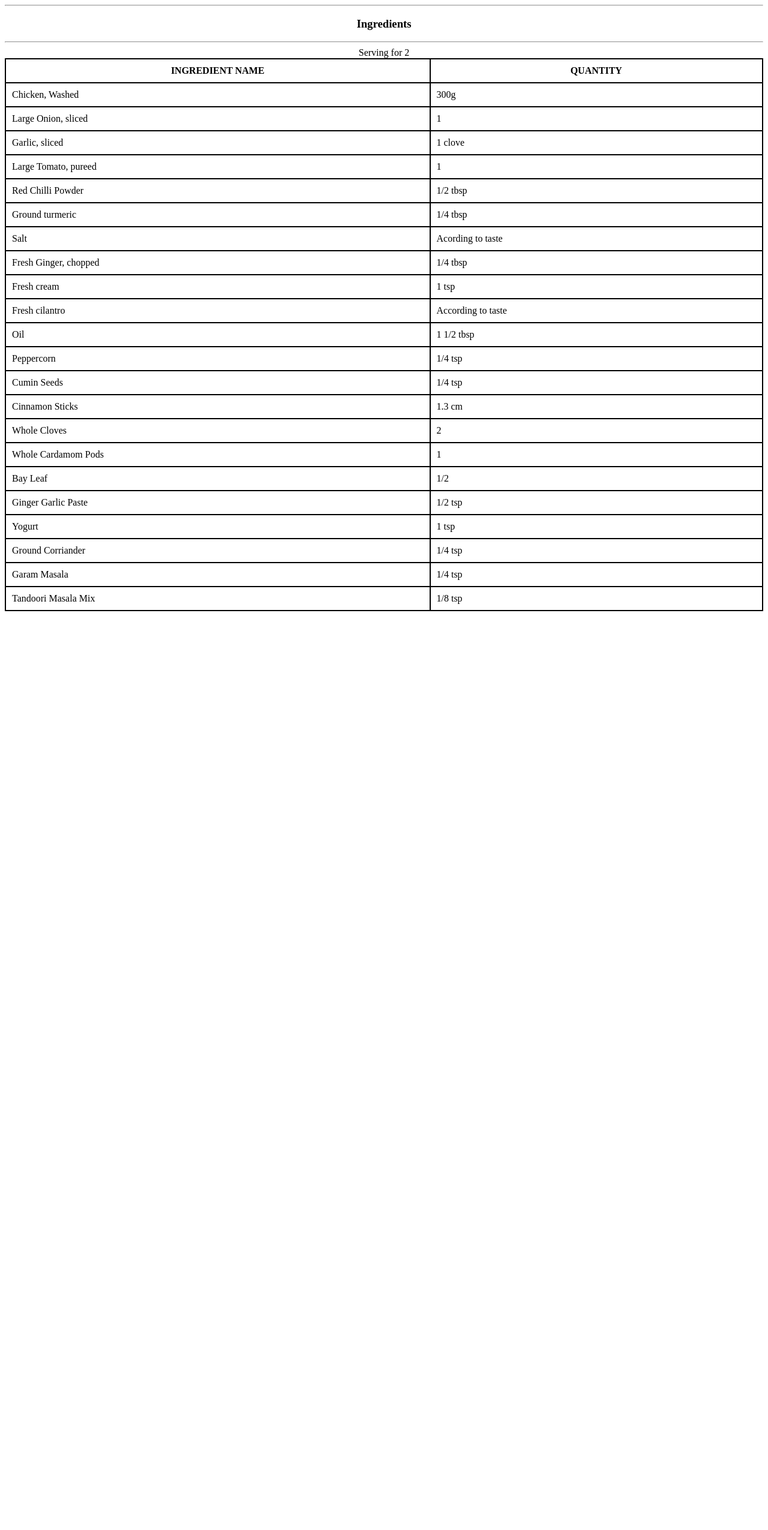
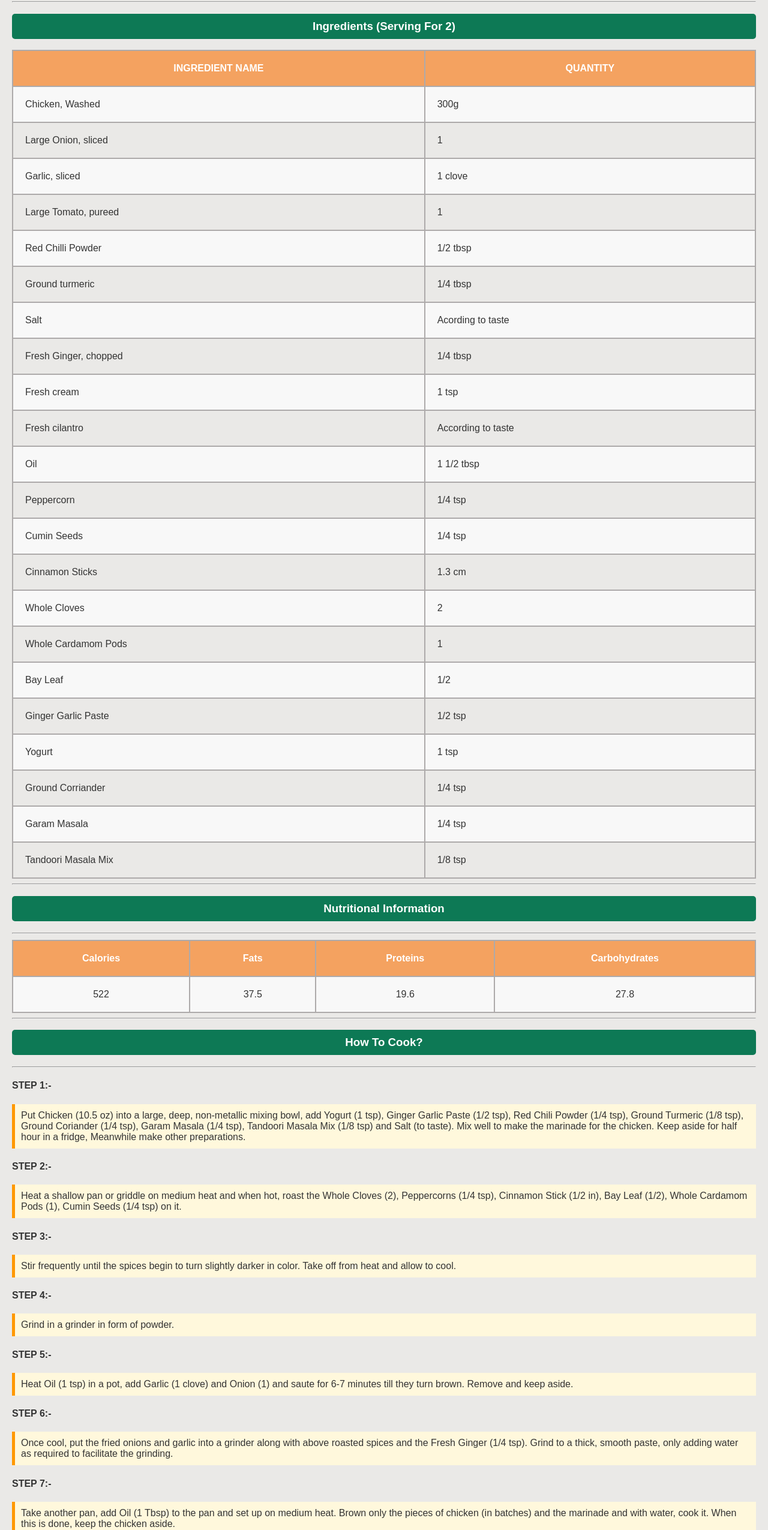
Before and after one commit to Dipan-Samanta/odin-recipes, a plain HTML site: page recipes/Murg musallam/Murg Musallam.html in a window 1280 px wide. Shown: the part 108-2659 px from the top of the page at 60% size. Before the commit the page ends 1135 px from the top, so only its background shows below. Drawn offline with Linux system fonts and the light colour scheme.

Commit message:
Added major changes

```diff
--- a/recipes/Murg musallam/Murg Musallam.html
+++ b/recipes/Murg musallam/Murg Musallam.html
@@ -1,25 +1,22 @@
 <!DOCTYPE html>
 <html lang="en">
-
   <head>
-    <meta charset="UTF-8">
-    <meta name="viewport" content="width=device-width, initial-scale=1.0">
-    <title>Murg Musallam Recipe</title>\
-    <link rel="stylesheet" href="mmstyle.css">
+    <meta charset="UTF-8" />
+    <meta name="viewport" content="width=device-width, initial-scale=1.0" />
+    <title>Murg Musallam Recipe</title>
+    <link rel="stylesheet" href="mmstyle.css" />
   </head>
 
   <body>
-    <hr>
-    <div align="center">
+    <hr />
+    <div>
       <h1>Murg Musallam Recipe</h1>
     </div>
-    <hr>
+    <hr />
     <div>
-        <h3 align="center"> Ingredients</h3>
-        <hr>
+      <h3 style="background-color: rgb(13, 121, 85)">Ingredients (Serving For 2)</h3>
       <div width="100%">
-            <table style="width: 100%;">
-                <caption>Serving for 2</caption>
+        <table style="width: 100%">
           <tr>
             <th>INGREDIENT NAME</th>
             <th>QUANTITY</th>
@@ -112,10 +109,104 @@
             <td>Tandoori Masala Mix</td>
             <td>1/8 tsp</td>
           </tr>
+        </table>
+      </div>
 
+      <div>
+        <div>
+          <hr />
+          <h3 style="background-color: rgb(13, 121, 85)">
+            Nutritional Information
+          </h3>
+          <hr />
+        </div>
+        <table style="width: 100%">
+          <tr>
+            <th>Calories</th>
+            <th>Fats</th>
+            <th>Proteins</th>
+            <th>Carbohydrates</th>
+          </tr>
+          <tr>
+            <td style="text-align: center;">522</td>
+            <td style="text-align: center;">37.5</td>
+            <td style="text-align: center;">19.6</td>
+            <td style="text-align: center;">27.8</td>
+          </tr>
         </table>
       </div>
     </div>
+    <div>
+      <hr />
+      <h3>How To Cook?</h3>
+      <hr />
+    </div>
+    <div>
+      <h4>STEP 1:-</h4>
+      <p class="step">
+        Put Chicken (10.5 oz) into a large, deep, non-metallic mixing bowl, add
+        Yogurt (1 tsp), Ginger Garlic Paste (1/2 tsp), Red Chili Powder (1/4
+        tsp), Ground Turmeric (1/8 tsp), Ground Coriander (1/4 tsp), Garam
+        Masala (1/4 tsp), Tandoori Masala Mix (1/8 tsp) and Salt (to taste). Mix
+        well to make the marinade for the chicken. Keep aside for half hour in a
+        fridge, Meanwhile make other preparations.
+      </p>
+      <h4>STEP 2:-</h4>
+      <p class="step">
+        Heat a shallow pan or griddle on medium heat and when hot, roast the
+        Whole Cloves (2), Peppercorns (1/4 tsp), Cinnamon Stick (1/2 in), Bay
+        Leaf (1/2), Whole Cardamom Pods (1), Cumin Seeds (1/4 tsp) on it.
+      </p>
+      <h4>STEP 3:-</h4>
+      <p class="step">
+        Stir frequently until the spices begin to turn slightly darker in color.
+        Take off from heat and allow to cool.
+      </p>
+      <h4>STEP 4:-</h4>
+      <p class="step">Grind in a grinder in form of powder.</p>
+      <h4>STEP 5:-</h4>
+      <p class="step">
+        Heat Oil (1 tsp) in a pot, add Garlic (1 clove) and Onion (1) and saute
+        for 6-7 minutes till they turn brown. Remove and keep aside.
+      </p>
+      <h4>STEP 6:-</h4>
+      <p class="step">
+        Once cool, put the fried onions and garlic into a grinder along with
+        above roasted spices and the Fresh Ginger (1/4 tsp). Grind to a thick,
+        smooth paste, only adding water as required to facilitate the grinding.
+      </p>
+      <h4>STEP 7:-</h4>
+      <p class="step">
+        Take another pan, add Oil (1 Tbsp) to the pan and set up on medium heat.
+        Brown only the pieces of chicken (in batches) and the marinade and with
+        water, cook it. When this is done, keep the chicken aside.
+      </p>
+      <h4>STEP 8:-</h4>
+      <p class="step">
+        Add 2 more tablespoon of oil, using the same pan you used to fry the
+        onions, when it is hot, add the ground paste you made above. Saute for
+        2-3 minutes, stirring continuously.
+      </p>
+      <h4>STEP 9:-</h4>
+      <p class="step">
+        Add the Tomato (1) and Ground Turmeric (1/8 tsp), Salt (to taste), and
+        Red Chili Powder (1/4 tsp). Cook this paste for few seconds till the oil
+        leaves around.
+      </p>
+      <h4>STEP 10:-</h4>
+      <p class="step">
+        Then add the cooked chicken pieces into above paste and add half a cup
+        of chicken stock, remaining water in which chicken is cooked. Reduce
+        heat to a simmer and cook until chicken is tender - most of the liquid
+        will have dried up.
+      </p>
+      <h4>STEP 11:-</h4>
+      <p class="step">
+        Add Fresh Cream (1 tsp) for more creaminess in the curry, cook for few
+        seconds, switch off the flame. Garnish your Murg Musallam with Fresh
+        Cilantro (to taste) and serve with Jeera Rice and a salad. Naans also go
+        brilliantly with Murg Musallam.
+      </p>
+    </div>
   </body>
-
 </html>
--- a/recipes/Murg musallam/mmstyle.css
+++ b/recipes/Murg musallam/mmstyle.css
@@ -1,5 +1,55 @@
-table, th, td{
-    border: 2px solid black;
+body {
+    font-family: 'Poppins', sans-serif;
+    background-color: #eae9e7;
+    color: #333;
+    margin: 0;
+    padding: 20px;
+}
+
+h1 {
+    text-align: center;
+    color: #d9534f;
+}
+
+h3 {
+    background-color: #0d7955;
+    color: white;
     padding: 10px;
+    border-radius: 5px;
+    text-align: center;
+}
+
+table {
+    width: 100%;
     border-collapse: collapse;
+    margin-top: 10px;
 }
+
+th, td {
+    border: 2px solid #adaaaa;
+    padding: 20px;
+    text-align: left;
+}
+
+th {
+    background-color: #f4a260;
+    color: white;
+    text-align: center;
+}
+
+tr:nth-child(even) {
+    background-color: #f8f8f8;
+}
+
+.step {
+    padding: 10px;
+    background-color: #fff8dc;
+    border-left: 5px solid #ff9800;
+    margin-bottom: 10px;
+}
+
+img {
+    width: 100%;
+    border-radius: 10px;
+    margin-bottom: 10px;
+}
```
Lines whose indentation alone changed are shown as unchanged.
